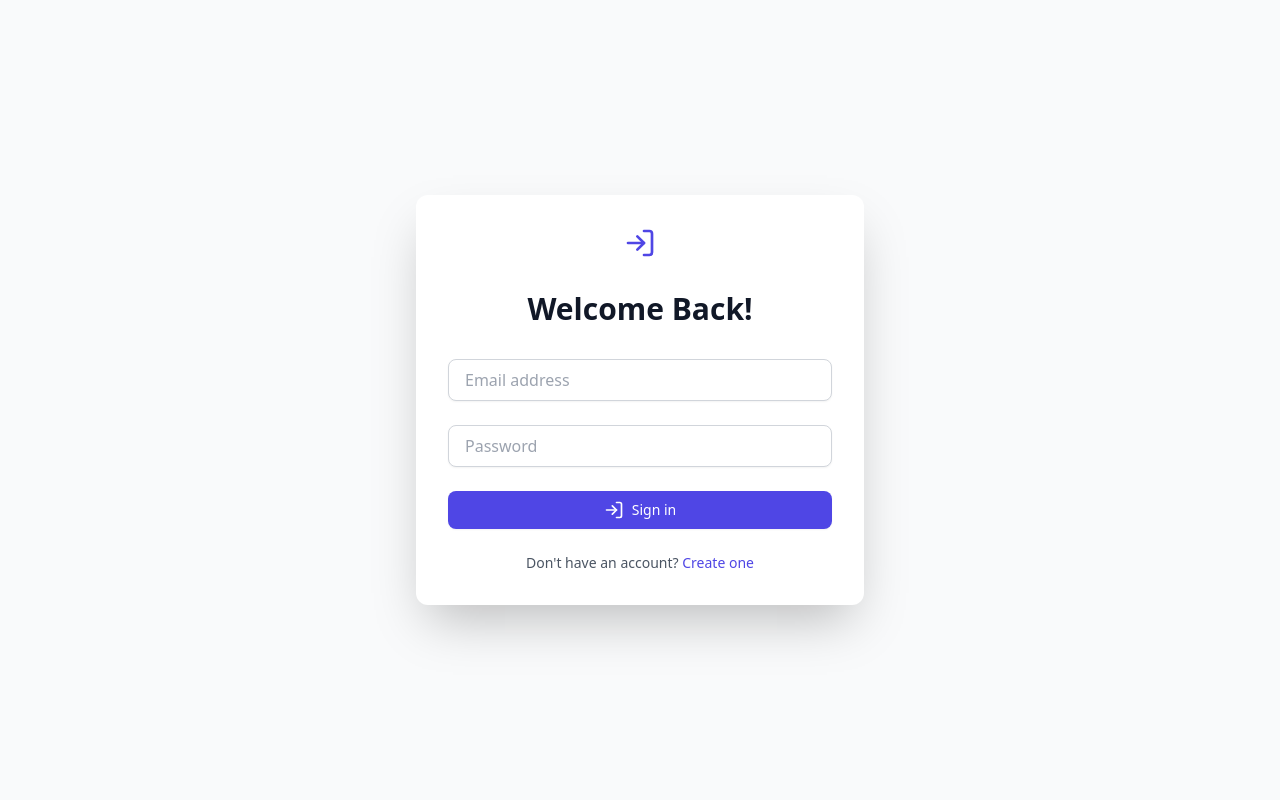
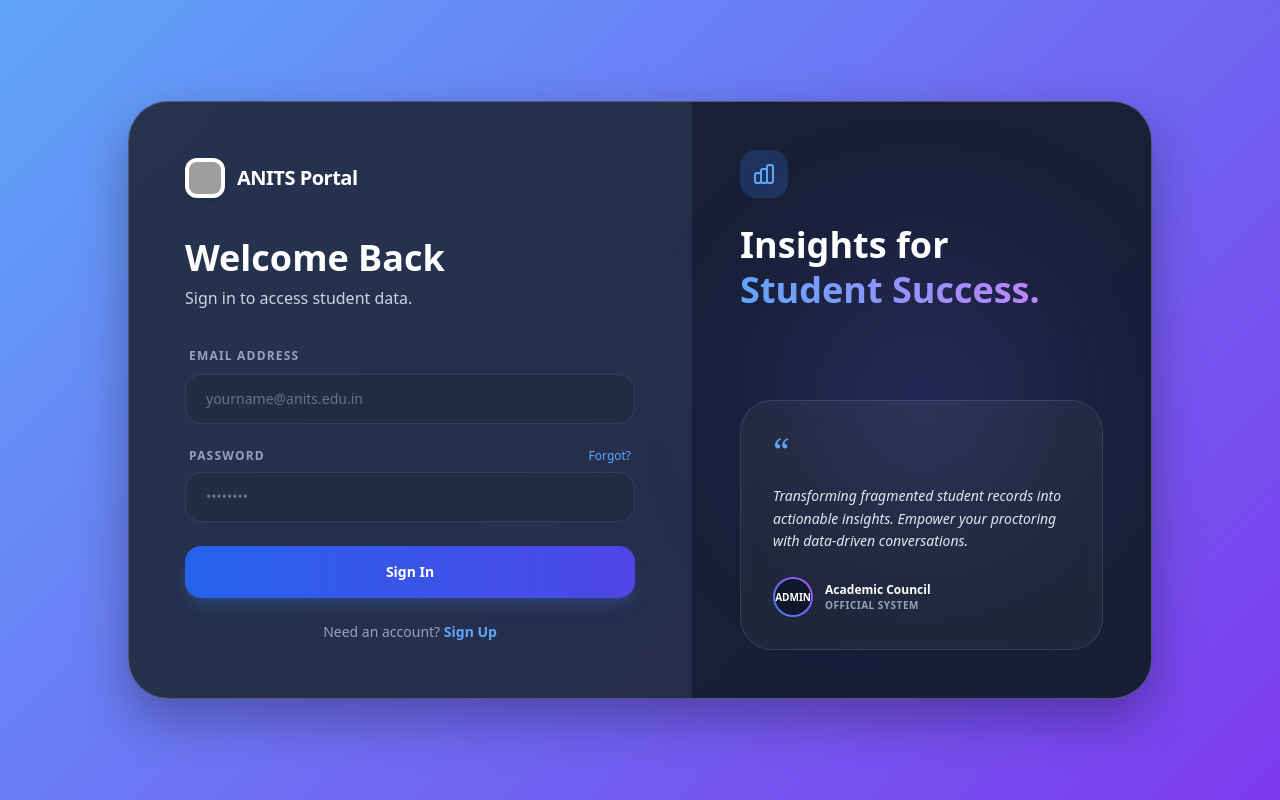
Before and after one commit to sriharshini02/AcademicFlow-AI, a React app in the folder frontend/: page / in a window 1280 px wide. Built offline with nearby package versions, Linux system fonts and the light colour scheme; grey boxes are pictures that could not be loaded; the HTML template or start-up script is replaced by a standard one.

Commit message:
- updated auth UI (demo)

```diff
--- a/frontend/src/components/AuthForm.jsx
+++ b/frontend/src/components/AuthForm.jsx
@@ -1,33 +1,24 @@
 import React, { useState } from 'react';
-// CORRECT PATH: Import useAuth hook from App.jsx
 import { useAuth } from '../App.jsx';
 import { useNavigate } from 'react-router-dom';
 
-// Base URL for your Express backend authentication API
 const API_BASE_URL = 'http://localhost:5000/api/auth';
-
-// Simple icon placeholders
-const LogInIcon = (props) => <svg {...props} xmlns="http://www.w3.org/2000/svg" width="20" height="20" viewBox="0 0 24 24" fill="none" stroke="currentColor" strokeWidth="2" strokeLinecap="round" strokeLinejoin="round"><path d="M15 3h4a2 2 0 0 1 2 2v14a2 2 0 0 1-2 2h-4"/><polyline points="10 17 15 12 10 7"/><line x1="15" x2="3" y1="12" y2="12"/></svg>;
-const UserPlusIcon = (props) => <svg {...props} xmlns="http://www.w3.org/2000/svg" width="20" height="20" viewBox="0 0 24 24" fill="none" stroke="currentColor" strokeWidth="2" strokeLinecap="round" strokeLinejoin="round"><path d="M16 21v-2a4 4 0 0 0-4-4H6a4 4 0 0 0-4 4v2"/><circle cx="9" cy="7" r="4"/><line x1="19" x2="19" y1="8" y2="14"/><line x1="22" x2="16" y1="11" y2="11"/></svg>;
-
+const ANITS_LOGO = "https://encrypted-tbn0.gstatic.com/images?q=tbn:ANd9GcSXxlD_GBa451W89CB4HBtNKLVdoJvj16dJmA&s";
 
 const AuthForm = () => {
     const [isLogin, setIsLogin] = useState(true);
-    // Combined state for all form fields
     const [formData, setFormData] = useState({
         name: '',
         email: '',
         password: '',
-        role: 'Proctor', // Default role for signup
+        role: 'Proctor',
     });
     const [message, setMessage] = useState('');
     const [loading, setLoading] = useState(false);
 
-    // Get login function from AuthContext
     const { login: authLogin } = useAuth();
     const navigate = useNavigate();
 
-    // Handler to update formData state (Fixes the input focus issue)
     const handleChange = (e) => {
         setFormData({ ...formData, [e.target.name]: e.target.value });
     };
@@ -40,7 +31,7 @@ const AuthForm = () => {
         const endpoint = isLogin ? 'login' : 'signup';
         const payload = isLogin
             ? { email: formData.email, password: formData.password }
-            : formData; // All fields for signup
+            : formData;
 
         try {
             const response = await fetch(`${API_BASE_URL}/${endpoint}`, {
@@ -48,131 +39,146 @@ const AuthForm = () => {
                 headers: { 'Content-Type': 'application/json' },
                 body: JSON.stringify(payload),
             });
-
             const data = await response.json();
 
             if (!response.ok) {
-                // Display error message from backend
-                setMessage(data.message || (isLogin ? 'Login failed.' : 'Signup failed.'));
+                setMessage(data.message || 'Authentication failed.');
                 return;
             }
 
             if (isLogin) {
-                // Successful Login: Store token and user data via context
                 authLogin(data.accessToken, data.user);
-
-                // Redirect user based on their role
-                if (data.user.role === 'HOD') {
-                    navigate('/hod/dashboard');
-                } else if (data.user.role === 'Proctor') {
-                    navigate('/proctor/dashboard');
-                }
+                navigate(data.user.role === 'HOD' ? '/hod/dashboard' : '/proctor/dashboard');
             } else {
-                // Successful Signup: Encourage login
-                setMessage('Account created successfully! Please log in.');
-                setIsLogin(true); // Switch to login form
-                // Clear fields for a new login attempt
-                setFormData({ ...formData, name: '', password: '' });
+                setMessage('Account created! Please log in.');
+                setIsLogin(true);
             }
         } catch (error) {
-            console.error('API Error:', error);
-            // Display general network error
-            setMessage('Network error or server unreachable. Check if backend is running.');
+            setMessage('Server unreachable. Please try again.');
         } finally {
             setLoading(false);
         }
     };
 
     return (
-        <div className="min-h-screen flex items-center justify-center bg-gray-50 dark:bg-gray-900 p-4">
-            <div className="max-w-md w-full bg-white dark:bg-gray-800 p-8 rounded-xl shadow-2xl space-y-8">
-                {/* Status Message Display */}
+        <div className="min-h-screen w-full flex items-center justify-center p-4 lg:p-10 font-sans relative"
+             style={{
+                background: 'linear-gradient(135deg, #60a5fa 0%, #7c3aed 100%)',
+             }}>
+
+            {/* Main Centered Box */}
+            <div className="z-10 w-full max-w-5xl bg-[#1e293b]/90 backdrop-blur-2xl rounded-[2.5rem] shadow-[0_20px_50px_rgba(0,0,0,0.3)] flex flex-col lg:flex-row overflow-hidden border border-white/20">
+
+                {/* LEFT PANEL: The Interaction Side */}
+                <div className="w-full lg:w-[55%] flex flex-col p-10 lg:p-14 justify-center">
+                    <div className="flex items-center gap-3 mb-10">
+                        <img src={ANITS_LOGO} alt="ANITS" className="h-10 w-10 rounded-xl shadow-md bg-white p-1" />
+                        <span className="text-xl font-bold text-white tracking-tight">ANITS Portal</span>
+                    </div>
+
+                    <div className="mb-8">
+                        <h2 className="text-4xl font-bold text-white mb-2">
+                            {isLogin ? 'Welcome Back' : 'Get Started'}
+                        </h2>
+                        <p className="text-slate-300 text-base font-medium">
+                            {isLogin ? 'Sign in to access student data.' : 'Join the academic proctoring network.'}
+                        </p>
+                    </div>
+
+                    <form onSubmit={handleSubmit} className="space-y-6">
                         {message && (
-                    <div className={`p-3 text-sm rounded-lg ${message.includes('success') || message.includes('created') ? 'bg-green-100 text-green-700' : 'bg-red-100 text-red-700'} dark:bg-opacity-20`}>
+                            <div className="p-3 text-sm rounded-xl bg-red-500/20 border border-red-500/30 text-red-200">
                                 {message}
                             </div>
                         )}
 
-                <div className="flex justify-center mb-6">
-                    {isLogin ?
-                        <LogInIcon className="text-indigo-600 dark:text-indigo-400 w-8 h-8"/> :
-                        <UserPlusIcon className="text-green-600 dark:text-green-400 w-8 h-8"/>
-                    }
+                        {/* Registration Grid / Login Stack */}
+                        <div className={isLogin ? "space-y-6" : "grid grid-cols-1 md:grid-cols-2 gap-4"}>
+                            {!isLogin && (
+                                <div className="space-y-2">
+                                    <label className="text-xs uppercase tracking-widest text-slate-400 font-bold ml-1">Full Name</label>
+                                    <input name="name" type="text" required value={formData.name} onChange={handleChange}
+                                        placeholder="Enter your name"
+                                        className="w-full px-5 py-3.5 bg-slate-800/50 border border-slate-700 rounded-2xl text-white text-sm outline-none focus:border-blue-400 transition-all placeholder:text-slate-500" />
                                 </div>
-                <h2 className="text-3xl font-extrabold text-gray-900 dark:text-gray-100 mb-6 text-center">
-                    {isLogin ? 'Welcome Back!' : 'Create Account'}
-                </h2>
-
-                <form onSubmit={handleSubmit} className="space-y-6">
-
-                    {/* Name Input (Only for Signup) */}
-                    {!isLogin && (
-                        <input
-                            id="name"
-                            name="name"
-                            type="text"
-                            required
-                            value={formData.name}
-                            onChange={handleChange}
-                            className="mt-1 block w-full px-4 py-2 border border-gray-300 rounded-lg shadow-sm focus:ring-indigo-500 focus:border-indigo-500 dark:bg-gray-700 dark:border-gray-600 dark:text-white"
-                            placeholder="Full Name"
-                        />
                             )}
 
-                    {/* Role Selector (Only for Signup) */}
+                            <div className="space-y-2">
+                                <label className="text-xs uppercase tracking-widest text-slate-400 font-bold ml-1">Email Address</label>
+                                <input name="email" type="email" required value={formData.email} onChange={handleChange}
+                                    placeholder="yourname@anits.edu.in"
+                                    className="w-full px-5 py-3.5 bg-slate-800/50 border border-slate-700 rounded-2xl text-white text-sm outline-none focus:border-blue-400 transition-all placeholder:text-slate-500" />
+                            </div>
+
+                            <div className="space-y-2">
+                                <div className="flex justify-between items-center px-1">
+                                    <label className="text-xs uppercase tracking-widest text-slate-400 font-bold">Password</label>
+                                    {isLogin && <button type="button" className="text-xs text-blue-400 hover:underline">Forgot?</button>}
+                                </div>
+                                <input name="password" type="password" required value={formData.password} onChange={handleChange}
+                                    placeholder="••••••••"
+                                    className="w-full px-5 py-3.5 bg-slate-800/50 border border-slate-700 rounded-2xl text-white text-sm outline-none focus:border-blue-400 transition-all placeholder:text-slate-500" />
+                            </div>
+
                             {!isLogin && (
-                        <select
-                            id="role"
-                            name="role"
-                            required
-                            value={formData.role}
-                            onChange={handleChange}
-                            className="mt-1 block w-full px-4 py-2 border border-gray-300 rounded-lg shadow-sm focus:ring-indigo-500 focus:border-indigo-500 dark:bg-gray-700 dark:border-gray-600 dark:text-white"
-                        >
+                                <div className="space-y-2">
+                                    <label className="text-xs uppercase tracking-widest text-slate-400 font-bold ml-1">Academic Role</label>
+                                    <select name="role" value={formData.role} onChange={handleChange}
+                                        className="w-full px-5 py-3.5 bg-slate-800 border border-slate-700 rounded-2xl text-white text-sm outline-none focus:border-blue-400 transition-all appearance-none cursor-pointer">
                                         <option value="Proctor">Proctor</option>
                                         <option value="HOD">HOD</option>
                                     </select>
+                                </div>
                             )}
+                        </div>
 
-                    {/* Email Input */}
-                    <input
-                        id="email"
-                        name="email"
-                        type="email"
-                        required
-                        value={formData.email}
-                        onChange={handleChange}
-                        className="mt-1 block w-full px-4 py-2 border border-gray-300 rounded-lg shadow-sm focus:ring-indigo-500 focus:border-indigo-500 dark:bg-gray-700 dark:border-gray-600 dark:text-white"
-                        placeholder="Email address"
-                    />
-
-                    {/* Password Input */}
-                    <input
-                        id="password"
-                        name="password"
-                        type="password"
-                        required
-                        value={formData.password}
-                        onChange={handleChange}
-                        className="mt-1 block w-full px-4 py-2 border border-gray-300 rounded-lg shadow-sm focus:ring-indigo-500 focus:border-indigo-500 dark:bg-gray-700 dark:border-gray-600 dark:text-white"
-                        placeholder="Password"
-                    />
-
-                    <button
-                        type="submit"
-                        disabled={loading}
-                        className={`w-full flex justify-center items-center py-2 px-4 border border-transparent rounded-lg shadow-sm text-sm font-medium text-white ${isLogin ? 'bg-indigo-600 hover:bg-indigo-700' : 'bg-green-600 hover:bg-green-700'} focus:outline-none focus:ring-2 focus:ring-offset-2 focus:ring-indigo-500 disabled:opacity-50 transition duration-150`}
-                    >
-                        {loading ? 'Processing...' : isLogin ? <><LogInIcon className="mr-2"/> Sign in</> : <><UserPlusIcon className="mr-2"/> Sign Up</>}
+                        <button type="submit" disabled={loading}
+                            className="w-full py-4 bg-gradient-to-r from-blue-600 to-indigo-600 hover:brightness-110 text-white font-bold rounded-2xl text-sm transition-all active:scale-[0.98] shadow-lg shadow-blue-500/20">
+                            {loading ? 'Processing...' : isLogin ? 'Sign In' : 'Sign Up'}
                         </button>
 
-                    <p className="text-center text-sm text-gray-600 dark:text-gray-400 mt-4">
-                        {isLogin ? "Don't have an account?" : "Already have an account?"}{' '}
-                        <button type="button" onClick={() => setIsLogin(!isLogin)} className="font-medium text-indigo-600 hover:text-indigo-500 transition duration-150">
-                            {isLogin ? "Create one" : "Sign in"}
+                        <p className="text-center text-sm text-slate-400 mt-4">
+                            {isLogin ? "Need an account?" : "Already a member?"}{' '}
+                            <button type="button" onClick={() => setIsLogin(!isLogin)} className="text-blue-400 font-bold hover:underline">
+                                {isLogin ? 'Sign Up' : 'Log In'}
                             </button>
                         </p>
                     </form>
+                </div>
+
+                {/* RIGHT PANEL: Visual Branding Side */}
+                <div className="hidden lg:flex lg:w-[45%] bg-[#0f172a]/60 p-12 flex-col justify-between relative border-l border-white/5">
+                    <div className="z-20">
+                        <div className="h-12 w-12 rounded-2xl bg-blue-500/20 flex items-center justify-center text-blue-400 mb-6">
+                            <svg className="w-6 h-6" fill="none" stroke="currentColor" viewBox="0 0 24 24">
+                                <path strokeLinecap="round" strokeLinejoin="round" strokeWidth="2" d="M9 19v-6a2 2 0 00-2-2H5a2 2 0 00-2 2v6a2 2 0 002 2h2a2 2 0 002-2zm0 0V9a2 2 0 012-2h2a2 2 0 012 2v10m-6 0a2 2 0 002 2h2a2 2 0 002-2m0 0V5a2 2 0 012-2h2a2 2 0 012 2v14a2 2 0 01-2 2h-2a2 2 0 01-2-2z" />
+                            </svg>
+                        </div>
+                        <h3 className="text-4xl font-bold text-white leading-tight">
+                            Insights for <br />
+                            <span className="text-transparent bg-clip-text bg-gradient-to-r from-blue-400 to-purple-400">Student Success.</span>
+                        </h3>
+                    </div>
+
+                    <div className="z-20 p-8 rounded-[2rem] bg-white/[0.05] border border-white/10 backdrop-blur-md">
+                        <div className="text-blue-400 mb-4 font-serif text-4xl leading-none">“</div>
+                        <p className="text-slate-200 text-sm italic leading-relaxed mb-6">
+                            Transforming fragmented student records into actionable insights. Empower your proctoring with data-driven conversations.
+                        </p>
+                        <div className="flex items-center gap-3">
+                            <div className="h-10 w-10 rounded-full bg-gradient-to-tr from-blue-500 to-purple-500 p-[2px]">
+                                <div className="h-full w-full rounded-full bg-[#0f172a] flex items-center justify-center text-[10px] font-bold text-white uppercase">Admin</div>
+                            </div>
+                            <div>
+                                <p className="text-white text-xs font-bold">Academic Council</p>
+                                <p className="text-slate-400 text-[10px] uppercase font-bold tracking-wider">Official System</p>
+                            </div>
+                        </div>
+                    </div>
+
+                    {/* Decorative Background Blob behind right panel text */}
+                    <div className="absolute top-1/2 left-1/2 -translate-x-1/2 -translate-y-1/2 w-64 h-64 bg-indigo-500/20 rounded-full blur-[80px] pointer-events-none"></div>
+                </div>
             </div>
         </div>
     );
```
Lines whose indentation alone changed are shown as unchanged.
